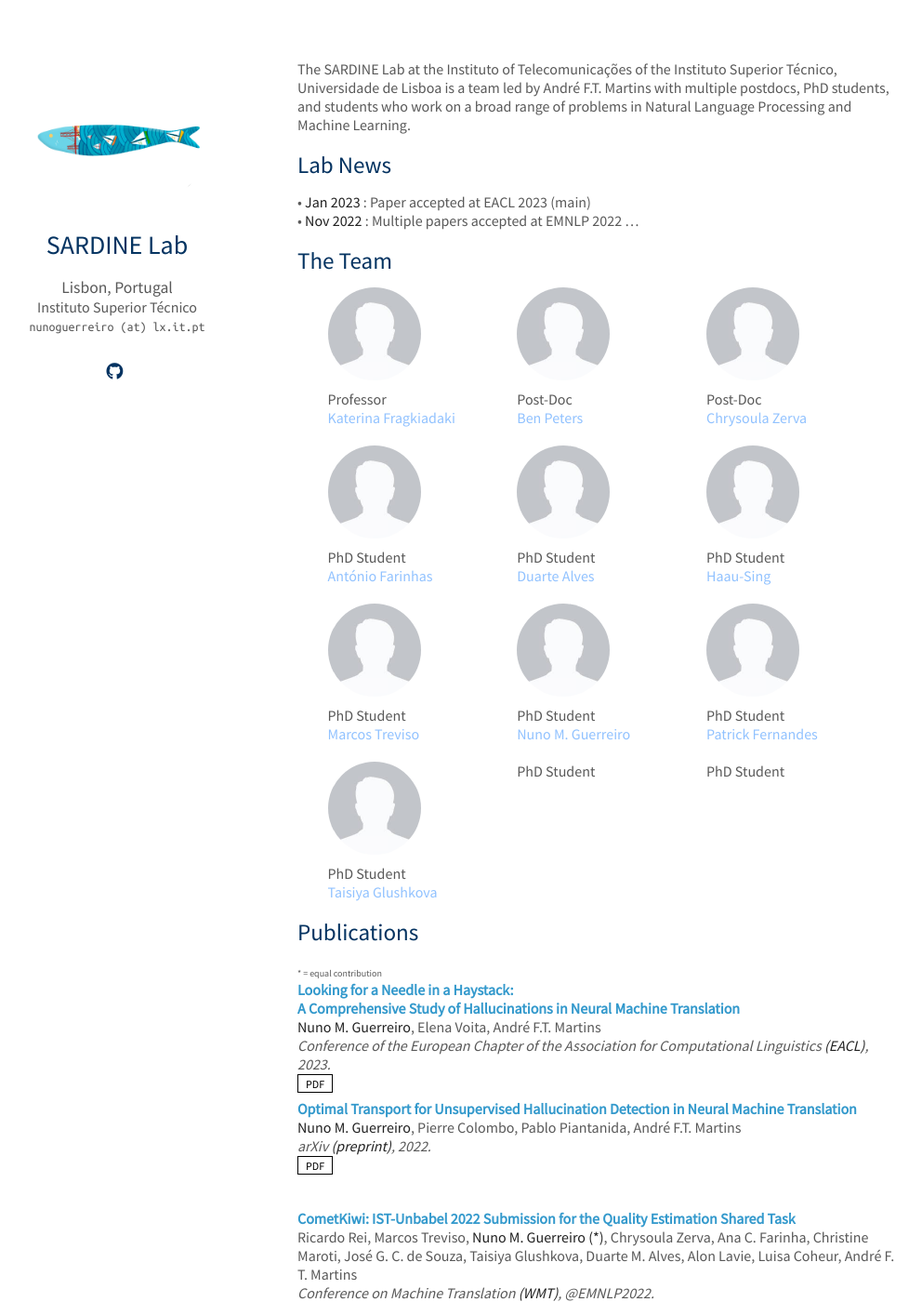
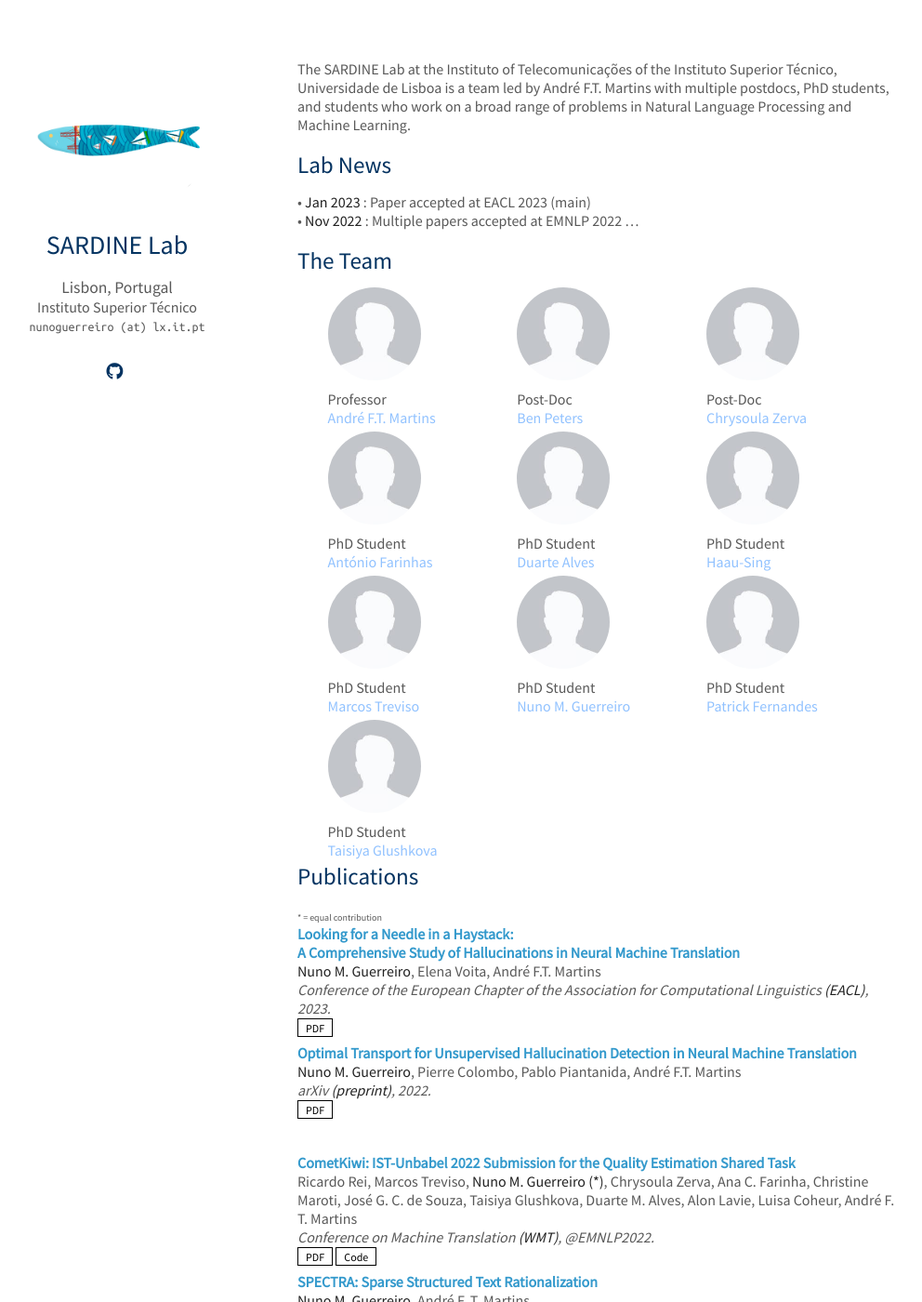
Before and after one commit to sardine-cs/sardine-cs.github.io, a Jekyll site: the page built from index.md, in a window 1280 px wide and 1400 px high. Shown: the whole window at 93% size, without its empty margins (150-1142 px from the left). Built offline with Jekyll 4.4.1, drawn with Linux system fonts in a browser that asks for light colours; nearby versions of some CDN libraries; a style sheet for code colours, icons or effects is not loaded.

Commit message:
Tweak the photo section

```diff
--- a/_data/staff.yml
+++ b/_data/staff.yml
@@ -1,6 +1,6 @@
 Instructors:
-    - name: Katerina Fragkiadaki
-      url: https://www.cs.cmu.edu/~katef/
+    - name: André F.T. Martins
+      url: https://andre-martins.github.io/
       image: staff/generic.jpeg
 
 EducationAssociates:
--- a/_includes/staff.html
+++ b/_includes/staff.html
@@ -27,8 +27,10 @@
       <a href="{{ instructor.url }}" target="_blank"><img src="{{ instructor.image | prepend: '/assets/img/' | relative_url }}" /></a>
       {% endif %}
       <ul class="instructor-info">
+        {% if instructor.name %}
         <li><span>PhD Student</span></li>
         <li><a href="{{ instructor.url }}" target="_blank">{{ instructor.name }}</a></li>
+        {% endif %}
       </ul>
     </div>
     {% endfor %}
--- a/_sass/minimal-light.scss
+++ b/_sass/minimal-light.scss
@@ -678,7 +678,7 @@
 .instructor-profile-three-col {
   @extend %instructor-profile;
   width: 33%;
-  margin-bottom: 40px;
+  margin-bottom: 25px;
 }
 
 .news {
```
